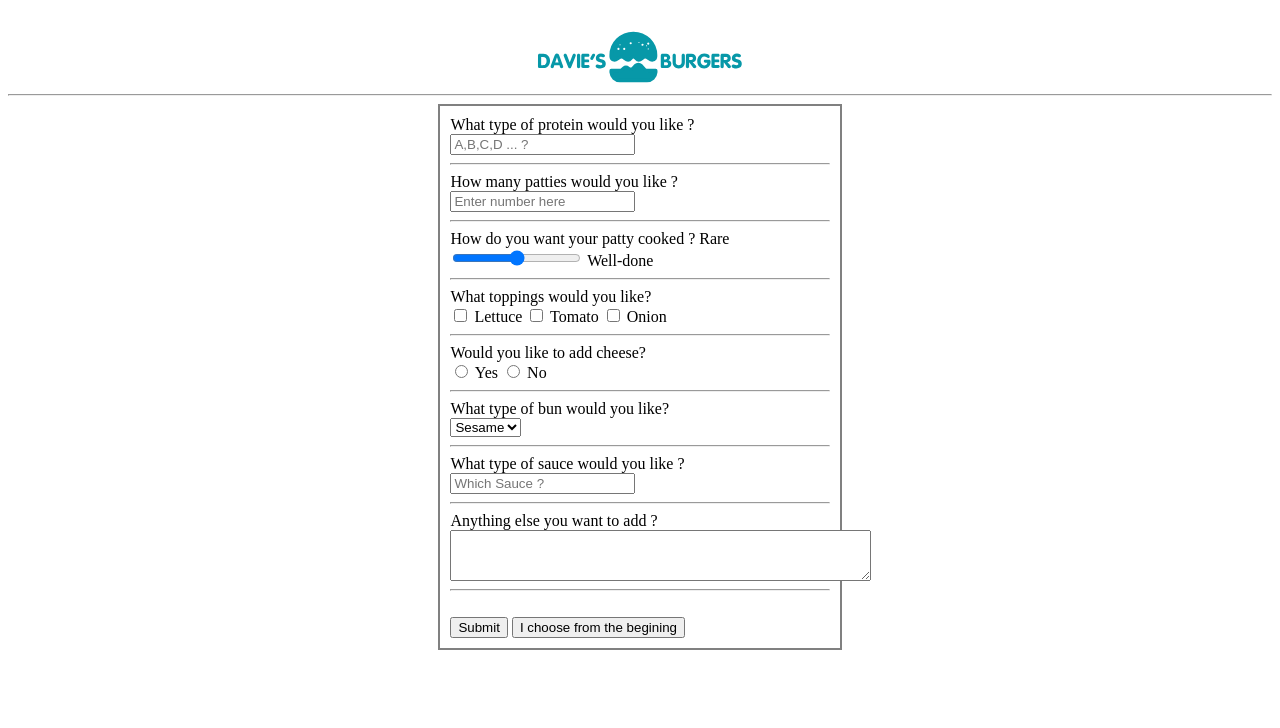
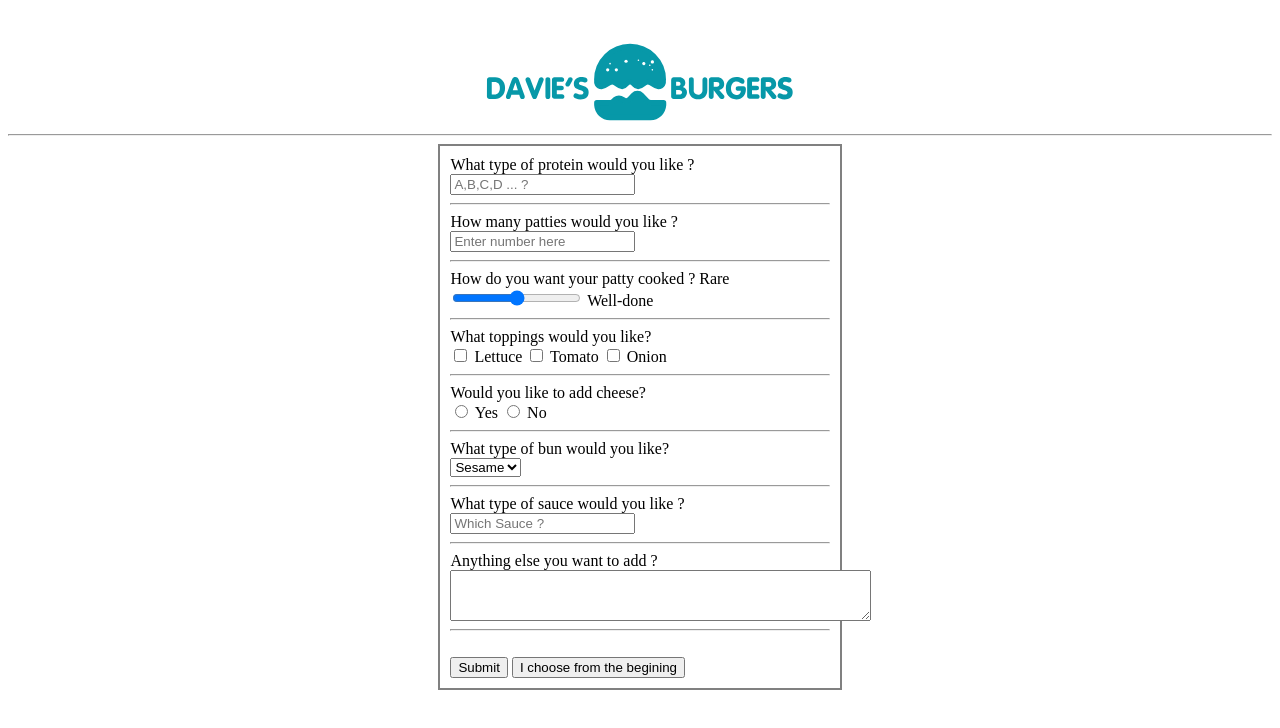
Before and after one commit to OsmanAliDurna/Burgerci, a plain HTML site: page hamburger.html in a window 1280 px wide. Drawn offline with Linux system fonts and the light colour scheme.

Commit message:
optimized

```diff
--- a/hamburger.html
+++ b/hamburger.html
@@ -11,7 +11,7 @@
 
 <body>
 
-    <img src="hamburger.svg" alt="Davie's Burgers Logo" width="100%" height="10%">
+    <img src="hamburger.svg" alt="Davie's Burgers Logo" width="100%" height="15%">
 
     <hr>
 
```
